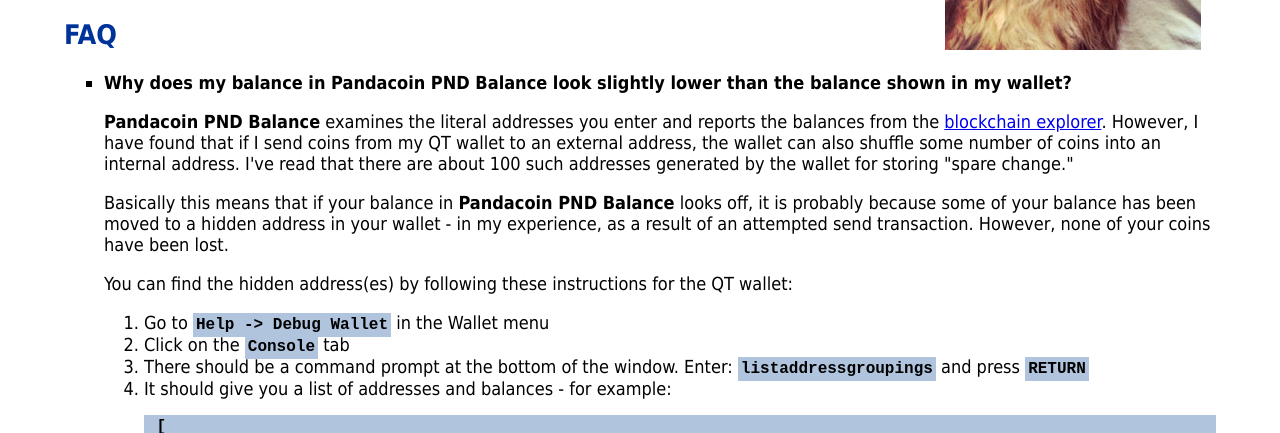
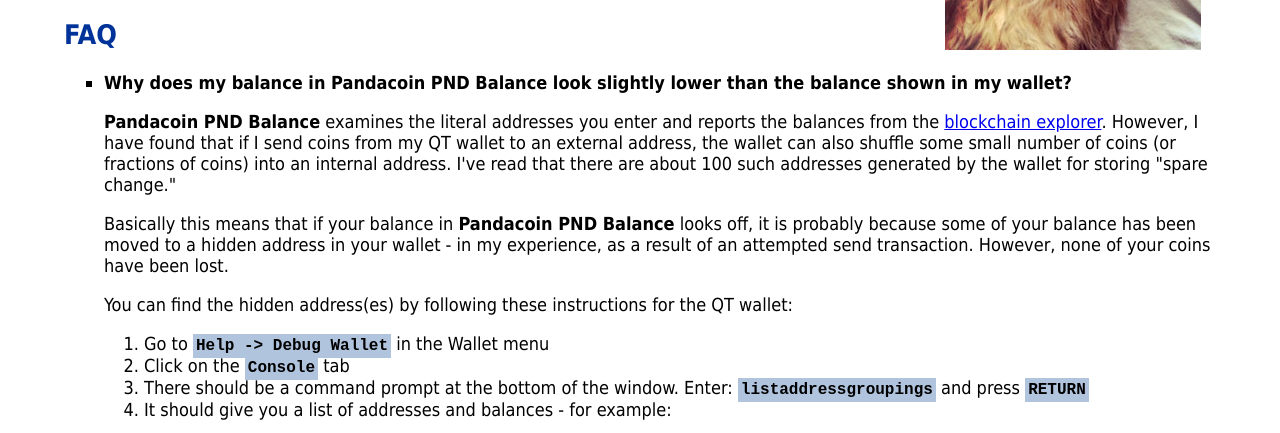
Before and after one commit to psydrake/pandacoinBalance, a browser extension: page webapp/merges/support.html in a window 1280 px wide. Shown: the part 294-727 px from the top of the page. Drawn offline with Linux system fonts and the light colour scheme; files whose address does not match are found by name.

Commit message:
clarified spare change address issue

```diff
--- a/webapp/merges/support.html
+++ b/webapp/merges/support.html
@@ -61,7 +61,7 @@
 	<ul>
 		<li id="FAQ_why_does_my_balance"><p><strong>Why does my balance in Pandacoin PND Balance look slightly lower than the balance shown in my wallet?</strong></p>
 			<p>
-			<strong>Pandacoin PND Balance</strong> examines the literal addresses you enter and reports the balances from the <a href="http://pandachain.net/">blockchain explorer</a>. However, I have found that if I send coins from my QT wallet to an external address, the wallet can also shuffle some number of coins into an internal address. I've read that there are about 100 such addresses generated by the wallet for storing &quot;spare change.&quot;
+			<strong>Pandacoin PND Balance</strong> examines the literal addresses you enter and reports the balances from the <a href="http://pandachain.net/">blockchain explorer</a>. However, I have found that if I send coins from my QT wallet to an external address, the wallet can also shuffle some small number of coins (or fractions of coins) into an internal address. I've read that there are about 100 such addresses generated by the wallet for storing &quot;spare change.&quot;
 			</p>
 			<p>
 			Basically this means that if your balance in <strong>Pandacoin PND Balance</strong> looks off, it is probably because some of your balance has been moved to a hidden address in your wallet - in my experience, as a result of an attempted send transaction. However, none of your coins have been lost.
```
